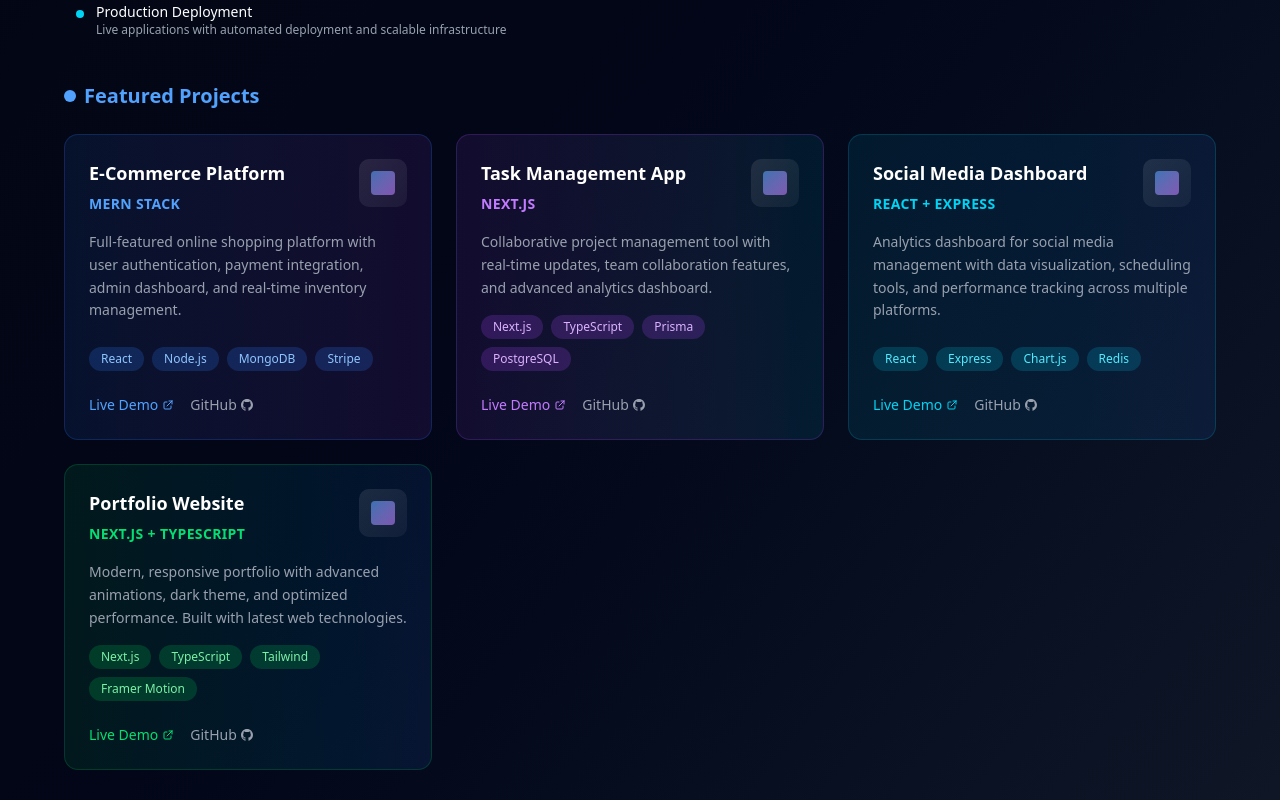
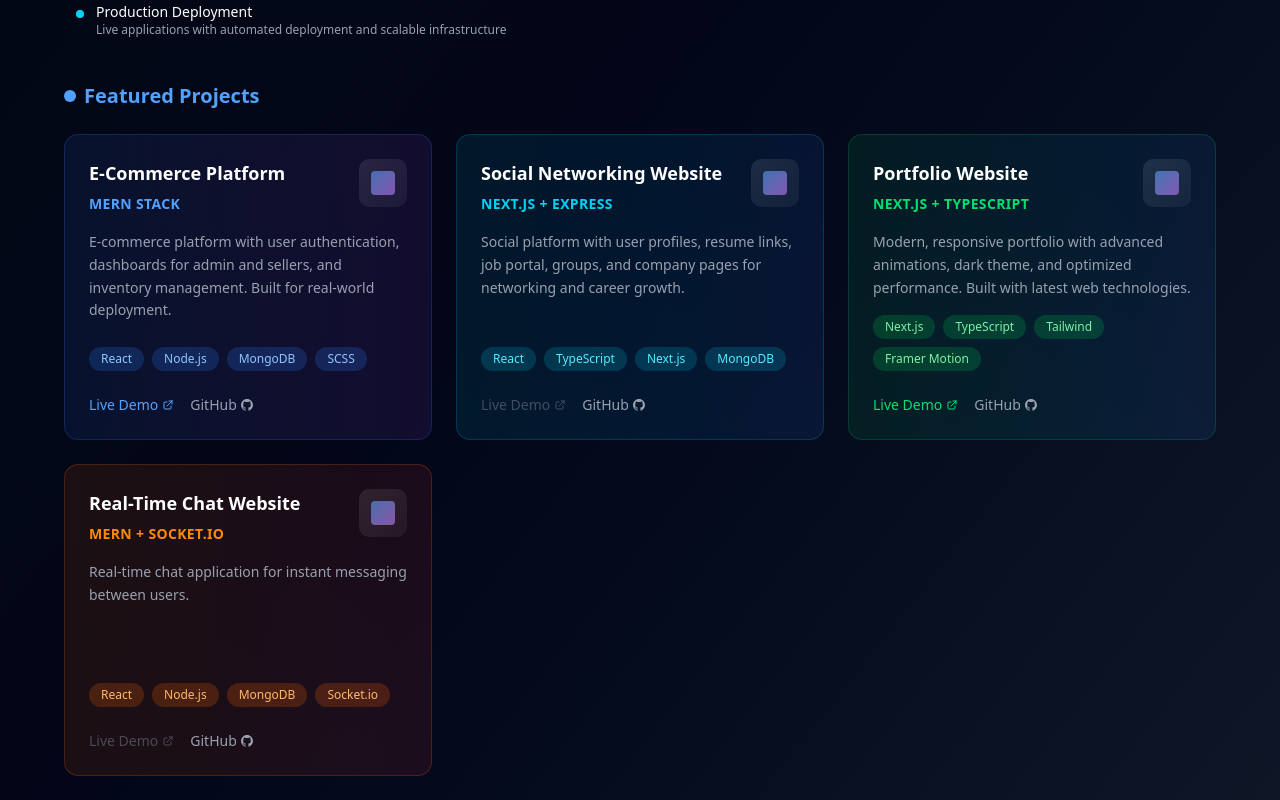
Before and after one commit to rohitp-18/my-portfolio, a Next.js app: page / in a window 1280 px wide. Shown: the part 4340-5140 px from the top of the page. Built offline with nearby package versions, Linux system fonts and the light colour scheme.

Commit message:
updated projects

```diff
--- a/src/components/main/project.tsx
+++ b/src/components/main/project.tsx
@@ -319,8 +319,8 @@ function Project({ visibleSections }: { visibleSections: Set<string> }) {
                   title: "E-Commerce Platform",
                   stack: "MERN Stack",
                   description:
-                    "Full-featured online shopping platform with user authentication, payment integration, admin dashboard, and real-time inventory management.",
-                  technologies: ["React", "Node.js", "MongoDB", "Stripe"],
+                    "E-commerce platform with user authentication, dashboards for admin and sellers, and inventory management. Built for real-world deployment.",
+                  technologies: ["React", "Node.js", "MongoDB", "SCSS"],
                   gradient: "from-blue-500/10 to-purple-500/10",
                   border: "border-blue-500/20",
                   hoverBorder: "hover:border-blue-400/40",
@@ -328,32 +328,15 @@ function Project({ visibleSections }: { visibleSections: Set<string> }) {
                   liveColor: "text-blue-400 hover:text-blue-300",
                   techBg: "bg-blue-500/20",
                   techText: "text-blue-300",
+                  liveUrl: "https://e-commerce-r.onrender.com/",
+                  githubUrl: "https://github.com/rohitp-18/e-commerce",
                 },
                 {
-                  title: "Task Management App",
-                  stack: "Next.js",
+                  title: "Social Networking Website",
+                  stack: "Next.js + Express",
                   description:
-                    "Collaborative project management tool with real-time updates, team collaboration features, and advanced analytics dashboard.",
-                  technologies: [
-                    "Next.js",
-                    "TypeScript",
-                    "Prisma",
-                    "PostgreSQL",
-                  ],
-                  gradient: "from-purple-500/10 to-cyan-500/10",
-                  border: "border-purple-500/20",
-                  hoverBorder: "hover:border-purple-400/40",
-                  stackColor: "text-purple-400",
-                  liveColor: "text-purple-400 hover:text-purple-300",
-                  techBg: "bg-purple-500/20",
-                  techText: "text-purple-300",
-                },
-                {
-                  title: "Social Media Dashboard",
-                  stack: "React + Express",
-                  description:
-                    "Analytics dashboard for social media management with data visualization, scheduling tools, and performance tracking across multiple platforms.",
-                  technologies: ["React", "Express", "Chart.js", "Redis"],
+                    "Social platform with user profiles, resume links, job portal, groups, and company pages for networking and career growth.",
+                  technologies: ["React", "TypeScript", "Next.js", "MongoDB"],
                   gradient: "from-cyan-500/10 to-blue-500/10",
                   border: "border-cyan-500/20",
                   hoverBorder: "hover:border-cyan-400/40",
@@ -361,6 +344,8 @@ function Project({ visibleSections }: { visibleSections: Set<string> }) {
                   liveColor: "text-cyan-400 hover:text-cyan-300",
                   techBg: "bg-cyan-500/20",
                   techText: "text-cyan-300",
+                  // liveUrl: "https://social-network-demo.example.com",
+                  githubUrl: "https://github.com/rohitp-18/social-media",
                 },
                 {
                   title: "Portfolio Website",
@@ -380,13 +365,15 @@ function Project({ visibleSections }: { visibleSections: Set<string> }) {
                   liveColor: "text-green-400 hover:text-green-300",
                   techBg: "bg-green-500/20",
                   techText: "text-green-300",
+                  liveUrl: "https://rohit-patil.vercel.app",
+                  githubUrl: "https://github.com/rohitp-18/my-portfolio",
                 },
                 {
-                  title: "Real Estate Platform",
-                  stack: "MERN + Maps",
+                  title: "Real-Time Chat Website",
+                  stack: "MERN + Socket.io",
                   description:
-                    "Property listing platform with interactive maps, advanced search filters, virtual tours, and real-time chat between buyers and sellers.",
-                  technologies: ["React", "Node.js", "MongoDB", "Mapbox"],
+                    "Real-time chat application for instant messaging between users.",
+                  technologies: ["React", "Node.js", "MongoDB", "Socket.io"],
                   gradient: "from-orange-500/10 to-red-500/10",
                   border: "border-orange-500/20",
                   hoverBorder: "hover:border-orange-400/40",
@@ -394,14 +381,20 @@ function Project({ visibleSections }: { visibleSections: Set<string> }) {
                   liveColor: "text-orange-400 hover:text-orange-300",
                   techBg: "bg-orange-500/20",
                   techText: "text-orange-300",
-                  hideMobile: true,
+                  // liveUrl: "https://chat-demo.example.com",
+                  githubUrl: "https://github.com/rohitp-18/chat",
                 },
                 {
-                  title: "Learning Management System",
-                  stack: "Next.js + Prisma",
+                  title: "Expense Management Website",
+                  stack: "MERN STACK",
                   description:
-                    "Comprehensive LMS with course creation, video streaming, progress tracking, assignments, and certificate generation for online education.",
-                  technologies: ["Next.js", "Prisma", "PostgreSQL", "AWS S3"],
+                    "Track and visualize your transactions with interactive graphs and analytics.",
+                  technologies: [
+                    "React.js",
+                    "Node.js",
+                    "MongoDB",
+                    "MUI library",
+                  ],
                   gradient: "from-indigo-500/10 to-purple-500/10",
                   border: "border-indigo-500/20",
                   hoverBorder: "hover:border-indigo-400/40",
@@ -410,6 +403,30 @@ function Project({ visibleSections }: { visibleSections: Set<string> }) {
                   techBg: "bg-indigo-500/20",
                   techText: "text-indigo-300",
                   hideMobile: true,
+                  // liveUrl: "https://expense-demo.example.com",
+                  githubUrl: "https://github.com/rohitp-18/transaction-visual",
+                },
+                {
+                  title: "To Do - Task Management App",
+                  stack: "React.js + Node.js",
+                  description:
+                    "Organize and track your tasks with drag-and-drop functionality for easy management.",
+                  technologies: [
+                    "TypeScript",
+                    "React.js",
+                    "Node.js",
+                    "MongoDB",
+                  ],
+                  gradient: "from-purple-500/10 to-cyan-500/10",
+                  border: "border-purple-500/20",
+                  hoverBorder: "hover:border-purple-400/40",
+                  stackColor: "text-purple-400",
+                  liveColor: "text-purple-400 hover:text-purple-300",
+                  techBg: "bg-purple-500/20",
+                  techText: "text-purple-300",
+                  hideMobile: true,
+                  liveUrl: "https://todo-task-web.onrender.com/",
+                  githubUrl: "https://github.com/rohitp-18/todo-typescript",
                 },
               ].map((project, index) => (
                 <div
@@ -466,8 +483,19 @@ function Project({ visibleSections }: { visibleSections: Set<string> }) {
                   {/* Action Buttons */}
                   <div className="flex gap-4 text-sm mt-auto pt-2">
                     <a
-                      href="#"
-                      className={`${project.liveColor} transition-colors duration-300 font-medium hover:underline flex items-center gap-1`}
+                      href={project.liveUrl}
+                      target="_blank"
+                      rel="noopener noreferrer"
+                      className={`${
+                        project.liveUrl
+                          ? project.liveColor
+                          : "text-gray-500 cursor-not-allowed opacity-60"
+                      } transition-colors duration-300 font-medium hover:underline flex items-center gap-1`}
+                      tabIndex={project.liveUrl ? 0 : -1}
+                      aria-disabled={!project.liveUrl}
+                      onClick={(e) => {
+                        if (!project.liveUrl) e.preventDefault();
+                      }}
                     >
                       <span>Live Demo</span>
                       <svg
@@ -485,7 +513,9 @@ function Project({ visibleSections }: { visibleSections: Set<string> }) {
                       </svg>
                     </a>
                     <a
-                      href="#"
+                      href={project.githubUrl}
+                      target="_blank"
+                      rel="noopener noreferrer"
                       className="text-gray-400 hover:text-gray-300 transition-colors duration-300 font-medium hover:underline flex items-center gap-1"
                     >
                       <span>GitHub</span>
```
